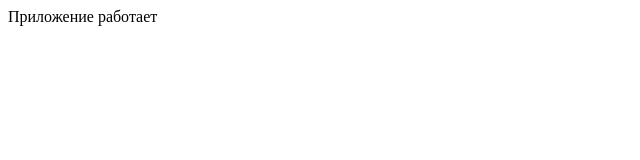
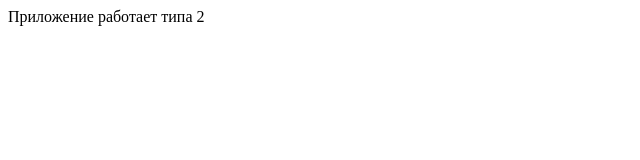
Before and after one commit to scandiumby/pyKate, a React (Create React App) app in the folder pykate/admin/frontend/: page / in a window 1280 px wide. Shown: the top 160 px of the page, without its empty margins (0-640 px from the left). Built offline with nearby package versions, Linux system fonts and the light colour scheme.

Commit message:
Test commit (v0.0.2)

```diff
--- a/pykate/admin/frontend/src/index.js
+++ b/pykate/admin/frontend/src/index.js
@@ -3,5 +3,5 @@ import ReactDOM from 'react-dom/client';
 
 const root = ReactDOM.createRoot(document.getElementById('root'));
 root.render(
-    <div>Приложение работает</div>
+    <div>Приложение работает типа 2</div>
 );
```
